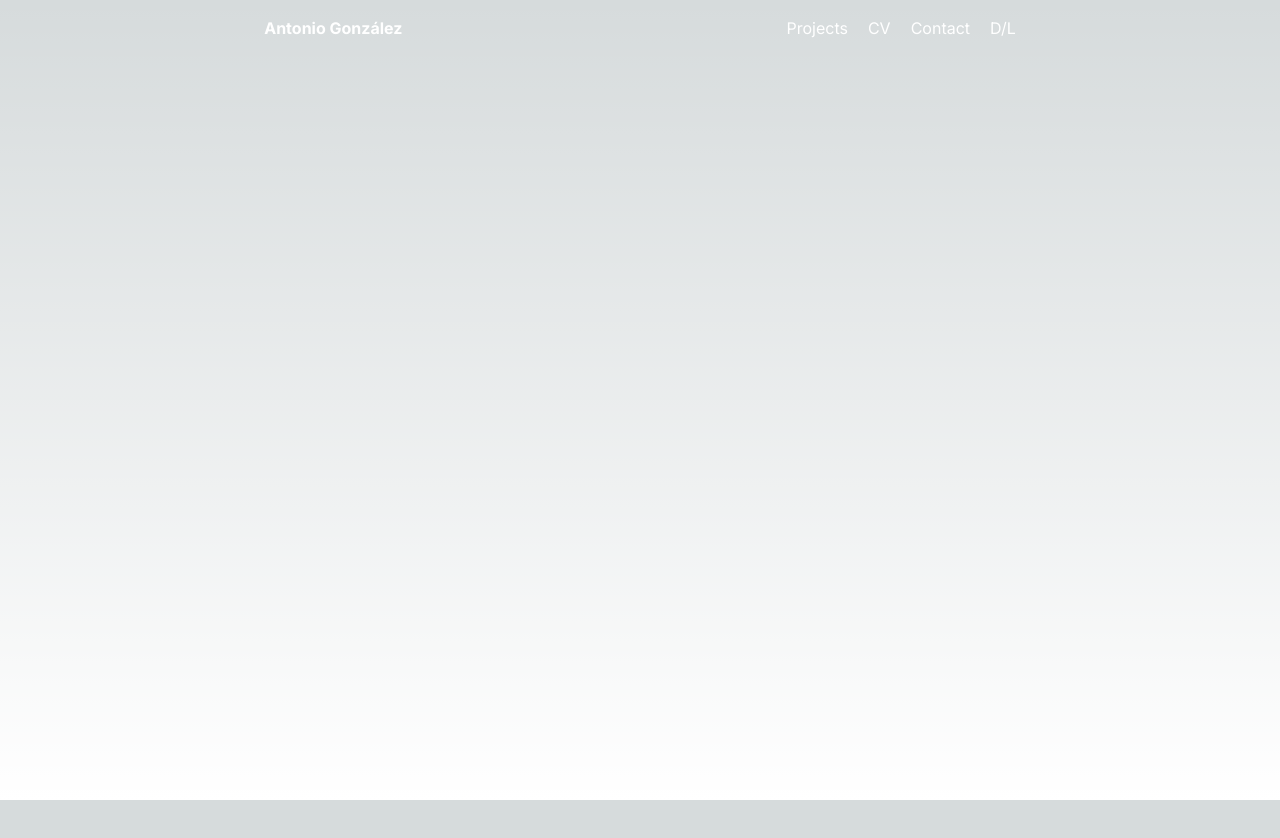
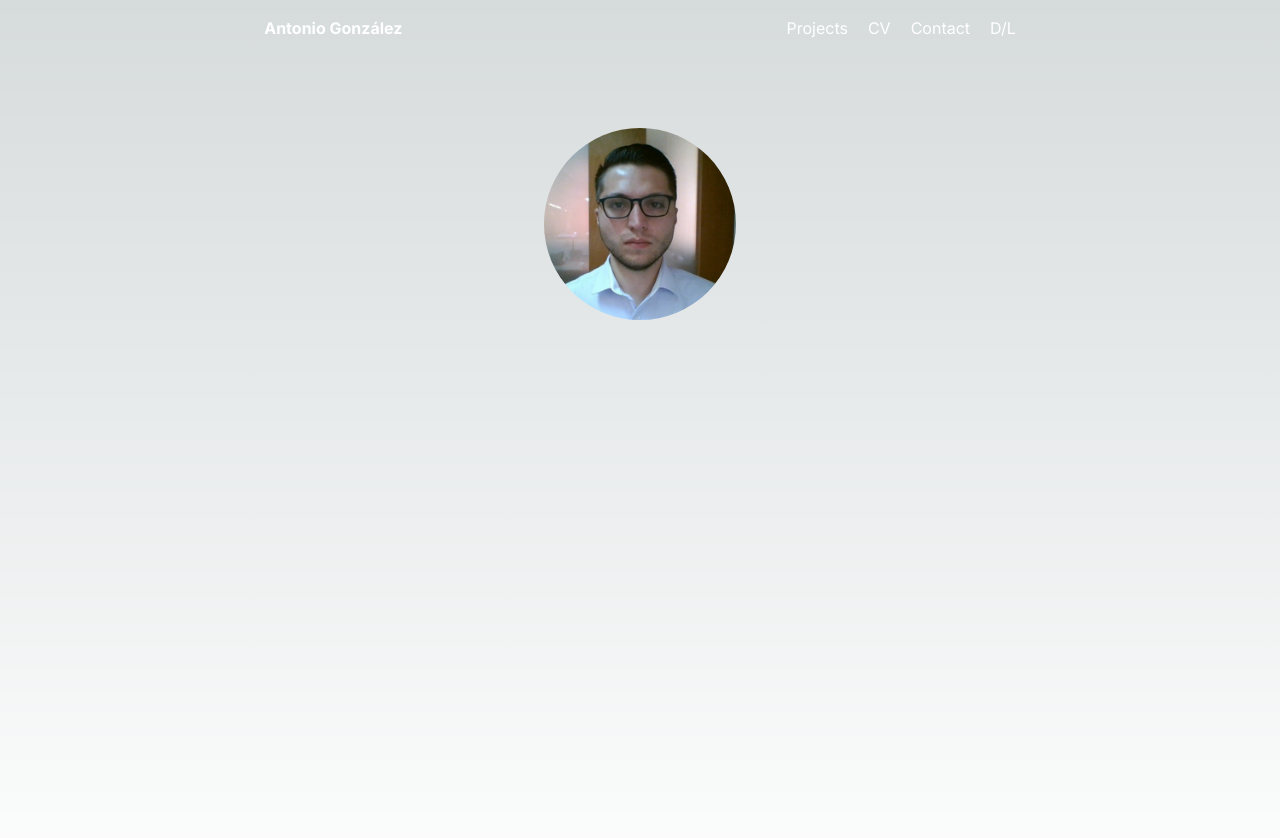
Before and after one commit to chilleno/portfolio, a Next.js app: page / in a window 1280 px wide. Shown: the top 838 px of the page. Before the commit the page ends 800 px from the top, so only its background shows below. Built offline with nearby package versions, Linux system fonts and the light colour scheme.

Commit message:
Update page.tsx
- implements Avatar component

```diff
--- a/src/app/page.tsx
+++ b/src/app/page.tsx
@@ -1,9 +1,11 @@
 import FixedHeader from "./Components/FixedHeader";
+import Avatar from "./Components/Avatar";
 
 export default function Home() {
   return (
     <main className="min-h-screen">
       <FixedHeader />
+      <Avatar />
     </main>
   )
 }
```
